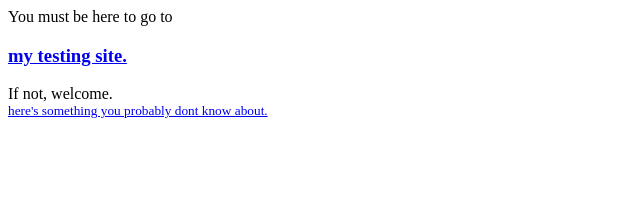
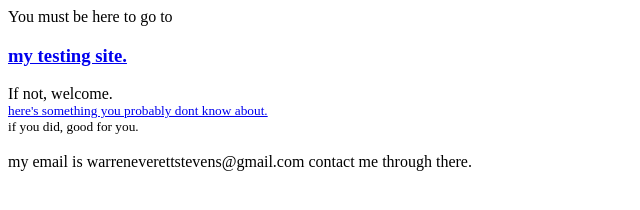
Before and after one commit to bismuthnickel/bismuthnickel.github.io, a plain HTML site: page index.html in a window 1280 px wide. Shown: the whole page, without its empty margins (0-640 px from the left). Drawn offline with Linux system fonts and the light colour scheme.

Commit message:
Update index.html

```diff
--- a/index.html
+++ b/index.html
@@ -1,2 +1,6 @@
 You must be here to go to <h3><a href="/testing">my testing site.</a></h3> If not, welcome.<br>
-<small><a href="/testing/fart">here's something you probably dont know about.</a></small>
+<small><a href="/testing/fart">here's something you probably dont know about.</a><br>if you did, good for you.</small>
+<br><br>
+<title>snowie's site</title>
+my email is warreneverettstevens@gmail.com
+contact me through there.
```
